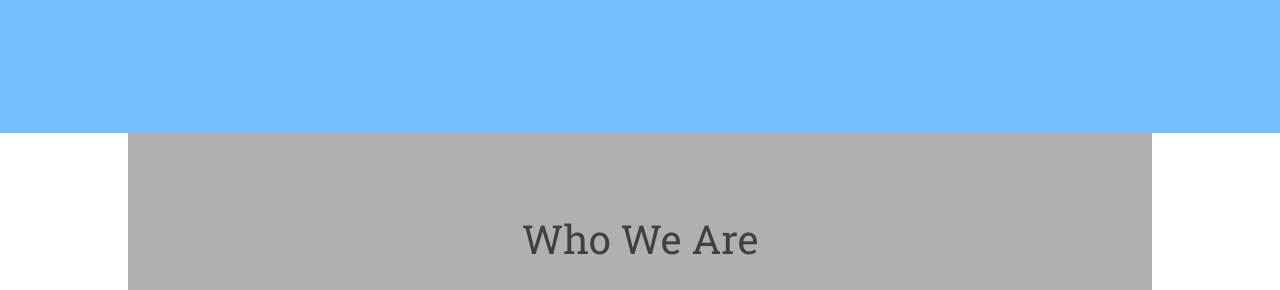
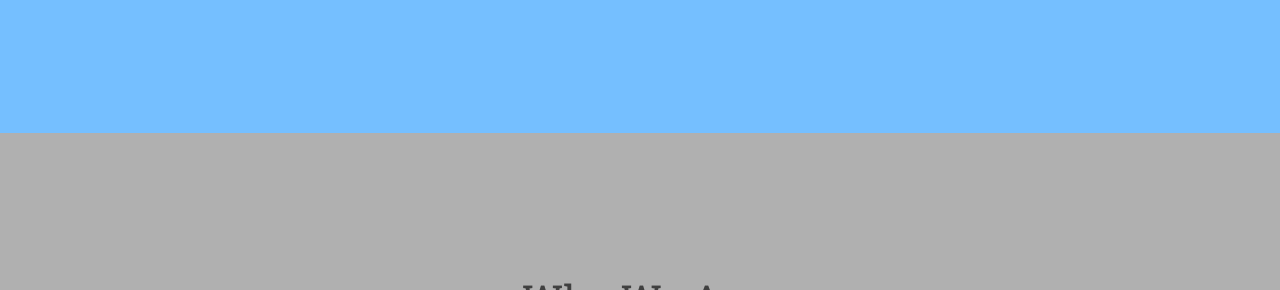
Before and after one commit to nbasu1/Invest-in-Her, a plain HTML site: page index.html in a window 1280 px wide. Shown: the part 1440-1730 px from the top of the page. Drawn offline with nearby package versions, Linux system fonts and the light colour scheme.

Commit message:
Update index.html

```diff
--- a/index.html
+++ b/index.html
@@ -82,7 +82,7 @@
 	  		</div>
   		</div>
 
-<!--   		<div class="pictures"> -->
+  		<div class="pictures">
 	  		<div class="container" id="whoweare" style="background-color: #b0b0b0">
 				<h4 class="center content-head">Who We Are</h4>
 				<div class="row">
@@ -111,7 +111,7 @@
 	  				</div>
 				</div>
 	  		</div>
-<!--   		</div> -->
+  		</div>
 
 		<div class="container" id="contact">
   			<h4 class="center content-head">Contact Us</h4>
```
